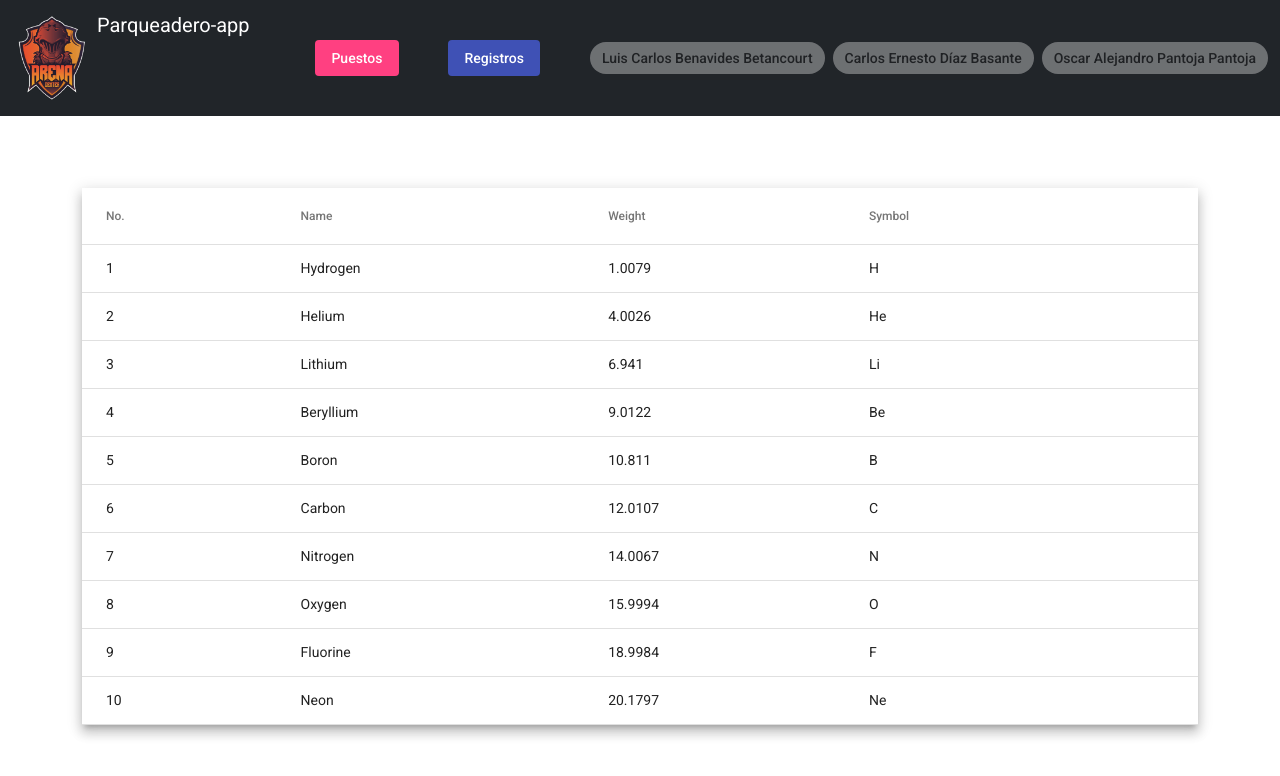
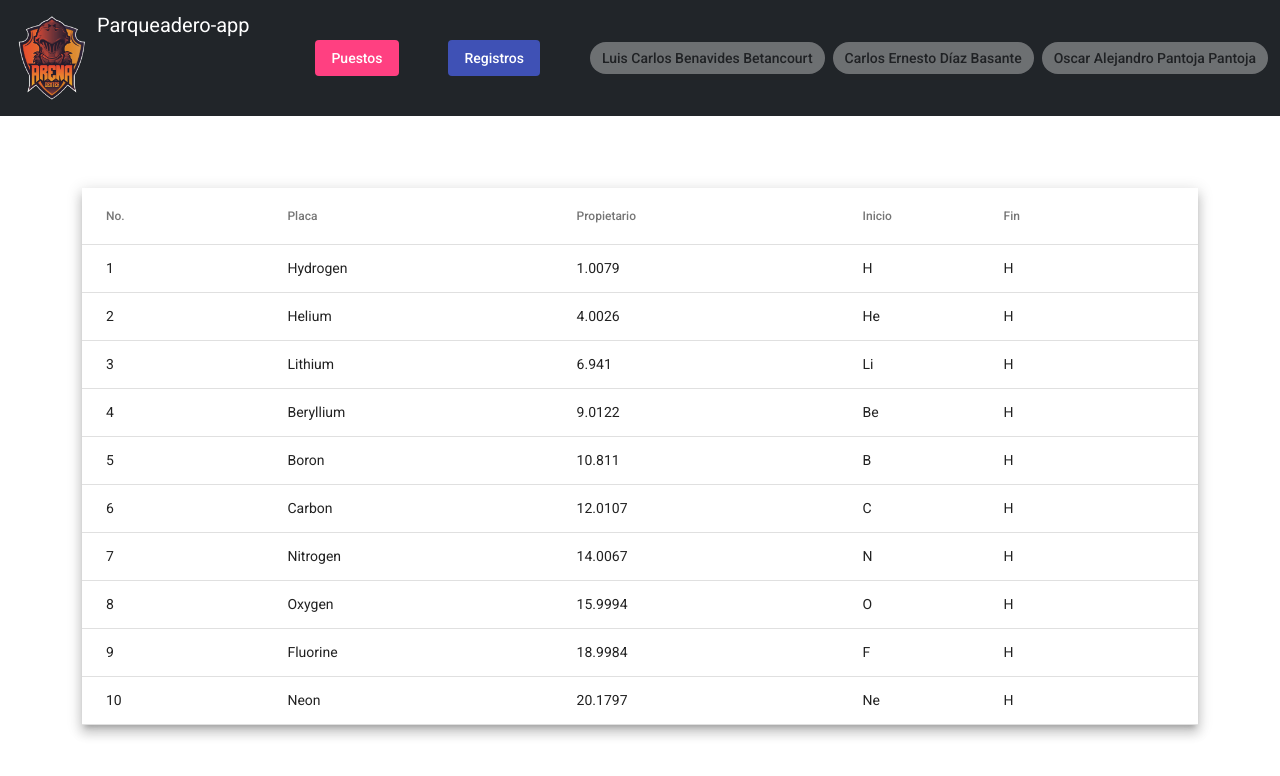
Before and after one commit to carlosdizx/estacionamiento-frontend, an Angular app: page /registros in a window 1280 px wide. Shown: the top 776 px of the page. Built offline with nearby package versions, Linux system fonts and the light colour scheme.

Commit message:
Preparando tabla para contener los datos del api rest

```diff
--- a/src/app/componentes/listado-registros/listado-registros.component.html
+++ b/src/app/componentes/listado-registros/listado-registros.component.html
@@ -4,27 +4,33 @@
       <div class="row">
         <table mat-table [dataSource]="filas" class="mat-elevation-z8">
           <!-- Position Column -->
-          <ng-container matColumnDef="position">
+          <ng-container matColumnDef="id">
             <th mat-header-cell *matHeaderCellDef>No.</th>
-            <td mat-cell *matCellDef="let element">{{ element.position }}</td>
+            <td mat-cell *matCellDef="let element">{{ element.id }}</td>
           </ng-container>
 
           <!-- Name Column -->
-          <ng-container matColumnDef="name">
-            <th mat-header-cell *matHeaderCellDef>Name</th>
-            <td mat-cell *matCellDef="let element">{{ element.name }}</td>
+          <ng-container matColumnDef="placa">
+            <th mat-header-cell *matHeaderCellDef>Placa</th>
+            <td mat-cell *matCellDef="let element">{{ element.placa }}</td>
           </ng-container>
 
           <!-- Weight Column -->
-          <ng-container matColumnDef="weight">
-            <th mat-header-cell *matHeaderCellDef>Weight</th>
-            <td mat-cell *matCellDef="let element">{{ element.weight }}</td>
+          <ng-container matColumnDef="propietario">
+            <th mat-header-cell *matHeaderCellDef>Propietario</th>
+            <td mat-cell *matCellDef="let element">{{ element.propietario }}</td>
           </ng-container>
 
           <!-- Symbol Column -->
-          <ng-container matColumnDef="symbol">
-            <th mat-header-cell *matHeaderCellDef>Symbol</th>
-            <td mat-cell *matCellDef="let element">{{ element.symbol }}</td>
+          <ng-container matColumnDef="inicio">
+            <th mat-header-cell *matHeaderCellDef>Inicio</th>
+            <td mat-cell *matCellDef="let element">{{ element.inicio }}</td>
+          </ng-container>
+
+          <!-- Symbol Column -->
+          <ng-container matColumnDef="fin">
+            <th mat-header-cell *matHeaderCellDef>Fin</th>
+            <td mat-cell *matCellDef="let element">{{ element.fin }}</td>
           </ng-container>
 
           <tr mat-header-row *matHeaderRowDef="columnas"></tr>
--- a/src/app/componentes/listado-registros/listado-registros.component.ts
+++ b/src/app/componentes/listado-registros/listado-registros.component.ts
@@ -6,18 +6,18 @@ import { Component, OnInit } from '@angular/core';
   styleUrls: [],
 })
 export class ListadoRegistrosComponent implements OnInit {
-  columnas: string[] = ['position', 'name', 'weight', 'symbol'];
+  columnas: string[] = ['id', 'placa', 'propietario', 'inicio', 'fin'];
   filas = [
-    { position: 1, name: 'Hydrogen', weight: 1.0079, symbol: 'H' },
-    { position: 2, name: 'Helium', weight: 4.0026, symbol: 'He' },
-    { position: 3, name: 'Lithium', weight: 6.941, symbol: 'Li' },
-    { position: 4, name: 'Beryllium', weight: 9.0122, symbol: 'Be' },
-    { position: 5, name: 'Boron', weight: 10.811, symbol: 'B' },
-    { position: 6, name: 'Carbon', weight: 12.0107, symbol: 'C' },
-    { position: 7, name: 'Nitrogen', weight: 14.0067, symbol: 'N' },
-    { position: 8, name: 'Oxygen', weight: 15.9994, symbol: 'O' },
-    { position: 9, name: 'Fluorine', weight: 18.9984, symbol: 'F' },
-    { position: 10, name: 'Neon', weight: 20.1797, symbol: 'Ne' },
+    { id: 1, placa: 'Hydrogen', propietario: 1.0079, inicio: 'H', fin: 'H' },
+    { id: 2, placa: 'Helium', propietario: 4.0026, inicio: 'He', fin: 'H' },
+    { id: 3, placa: 'Lithium', propietario: 6.941, inicio: 'Li', fin: 'H' },
+    { id: 4, placa: 'Beryllium', propietario: 9.0122, inicio: 'Be', fin: 'H' },
+    { id: 5, placa: 'Boron', propietario: 10.811, inicio: 'B', fin: 'H' },
+    { id: 6, placa: 'Carbon', propietario: 12.0107, inicio: 'C', fin: 'H' },
+    { id: 7, placa: 'Nitrogen', propietario: 14.0067, inicio: 'N', fin: 'H' },
+    { id: 8, placa: 'Oxygen', propietario: 15.9994, inicio: 'O', fin: 'H' },
+    { id: 9, placa: 'Fluorine', propietario: 18.9984, inicio: 'F', fin: 'H' },
+    { id: 10, placa: 'Neon', propietario: 20.1797, inicio: 'Ne', fin: 'H' },
   ];
   constructor() {}
 
```
